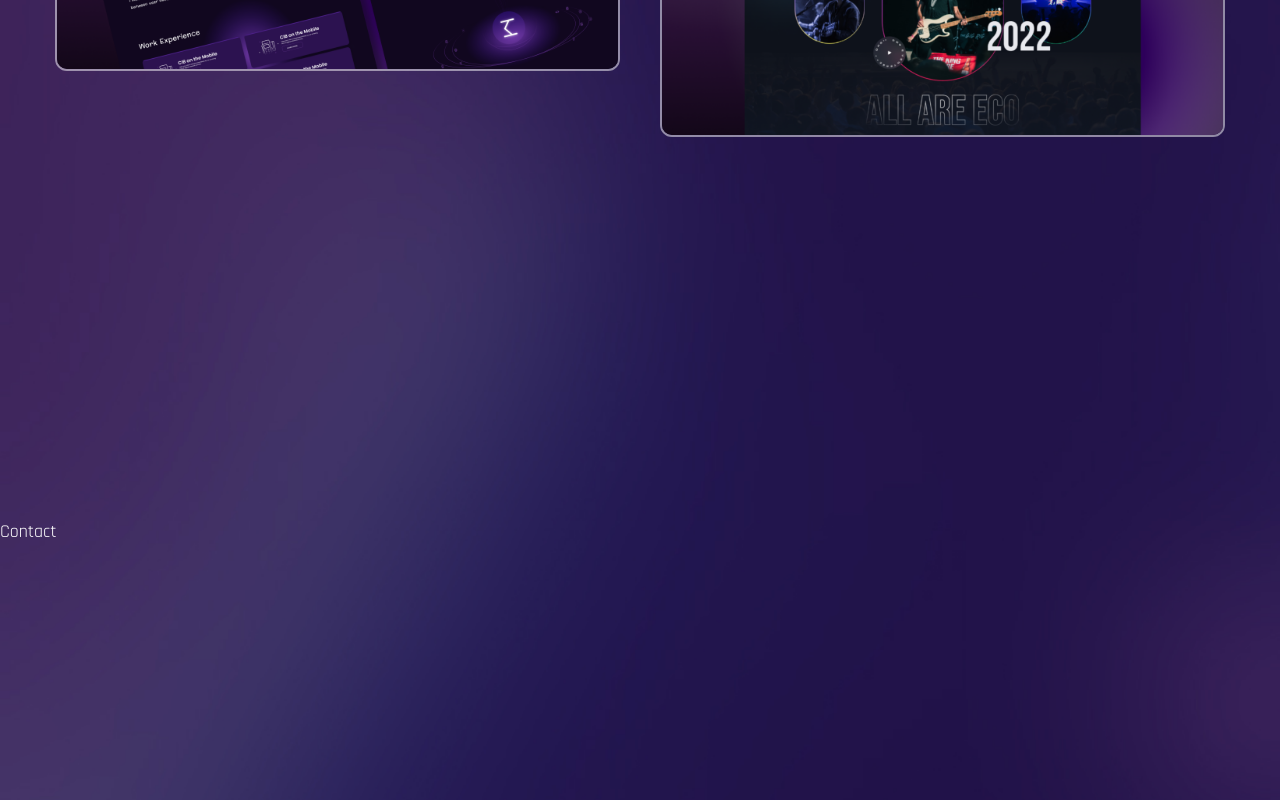
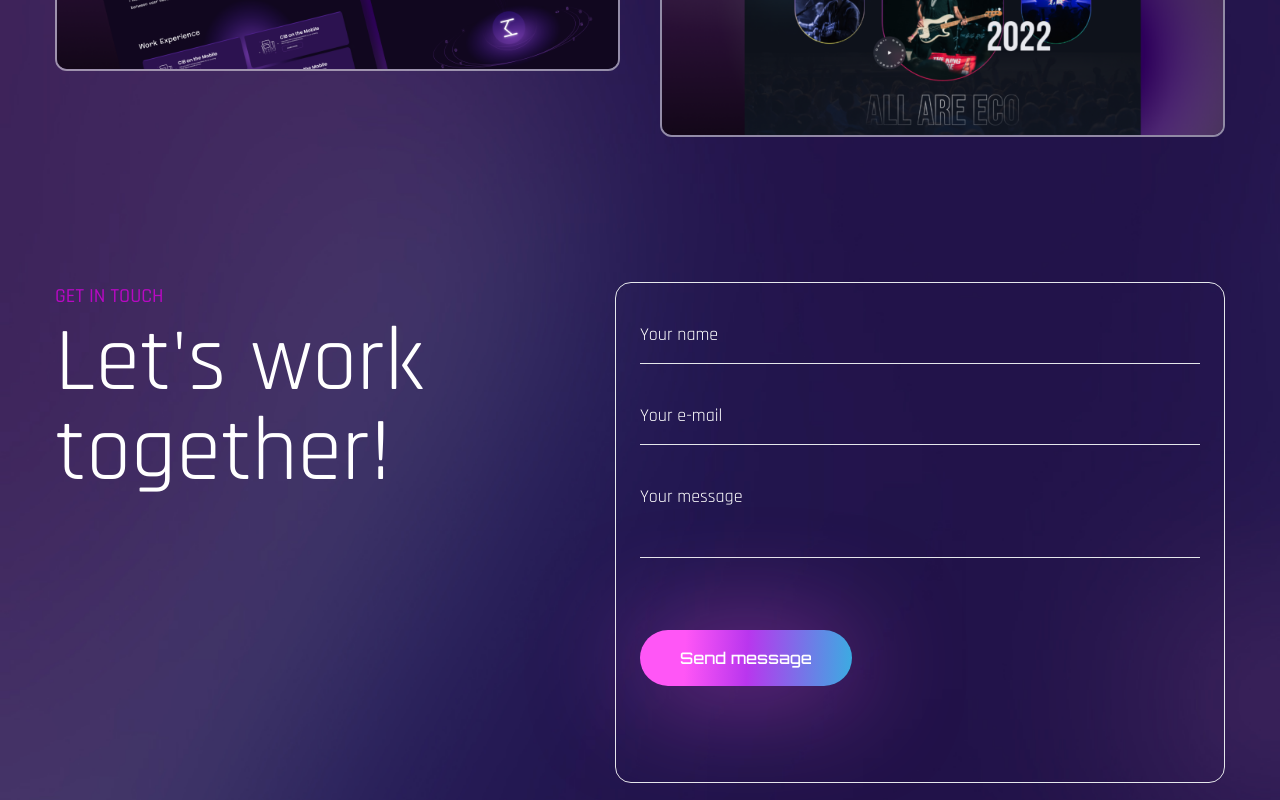
Before and after one commit to Drystan-Furor/portolio-starter, a React (Create React App) app: page / in a window 1280 px wide. Shown: the part 3280-4080 px from the top of the page. Built offline with nearby package versions, Linux system fonts and the light colour scheme; a web font is replaced by a local one.

Commit message:
finish project outline

```diff
--- a/package.json
+++ b/package.json
@@ -36,13 +36,13 @@
     ]
   },
   "devDependencies": {
+    "@babel/plugin-proposal-private-property-in-object": "^7.21.11",
     "framer-motion": "^8.4.3",
     "react-countup": "^6.4.0",
     "react-icons": "^4.7.1",
     "react-intersection-observer": "^9.4.1",
     "react-scroll": "^1.8.9",
     "react-type-animation": "^2.1.2",
-    "tailwindcss": "^3.2.4",
-    "@babel/plugin-proposal-private-property-in-object": "^7.21.11"
+    "tailwindcss": "^3.2.4"
   }
 }
--- a/src/components/Contact.js
+++ b/src/components/Contact.js
@@ -1,7 +1,60 @@
 import React from 'react';
+import {fadeIn} from "../variants";
+// motion
+import {motion} from "framer-motion";
+// variants
 
 const Contact = () => {
-    return <div id='contact' className='section'>Contact</div>;
+    return (
+        <section id='contact' className='py-16 lg:section h-screen'>
+            <div className='container mx-auto'>
+                <div className='flex flex-col lg:flex-row'>
+                    {/* text */}
+                    <motion.div
+                        variants={fadeIn('right', 0.3)}
+                        initial="hidden"
+                        whileInView={"show"}
+                        viewport={{once: false, amount: 0.3}}
+                        className='flex-1 flex justify-start tems-center'>
+                        <div>
+                            <h4 className='text-xl uppercase text-accent font-medium mb-2 tracking wide'>
+                                Get in touch
+                            </h4>
+                            <h2 className='text-[45px] lg:text-[90px] leading-none mb-12'>
+                                Let's work <br/> together!
+                            </h2>
+                        </div>
+                    </motion.div>
+                    {/* form */}
+                    <motion.form
+                        variants={fadeIn('left', 0.3)}
+                        initial="hidden"
+                        whileInView={"show"}
+                        viewport={{once: false, amount: 0.3}}
+                        className='flex-1 border rounded-2xl flex flex-col gap-y-6 pb-24 p-6 items-start'>
+                        <input className='bg-transparent border-b py-3 outline-none w-full placeholder:text-white
+                        focus:border-accent transition-all'
+                               type='text'
+                               placeholder='Your name'
+                        />
+                        <input className='bg-transparent border-b py-3 outline-none w-full placeholder:text-white
+                        focus:border-accent transition-all'
+                               type='text'
+                               placeholder='Your e-mail'
+                        />
+                        <textarea className='bg-transparent border-b py-3 outline-none w-full placeholder:text-white
+                        focus:border-accent transition-all resize-none mb-12'
+                        placeholder= 'Your message'>
+                        </textarea>
+                        <button className='btn btn-lg'>Send message</button>
+                    </motion.form>
+
+                </div>
+            </div>
+        </section>
+    );
+
+
 };
 
 export default Contact;
```
Also changed, not shown: 1 other file (tests, documents, lock files or other folders).
